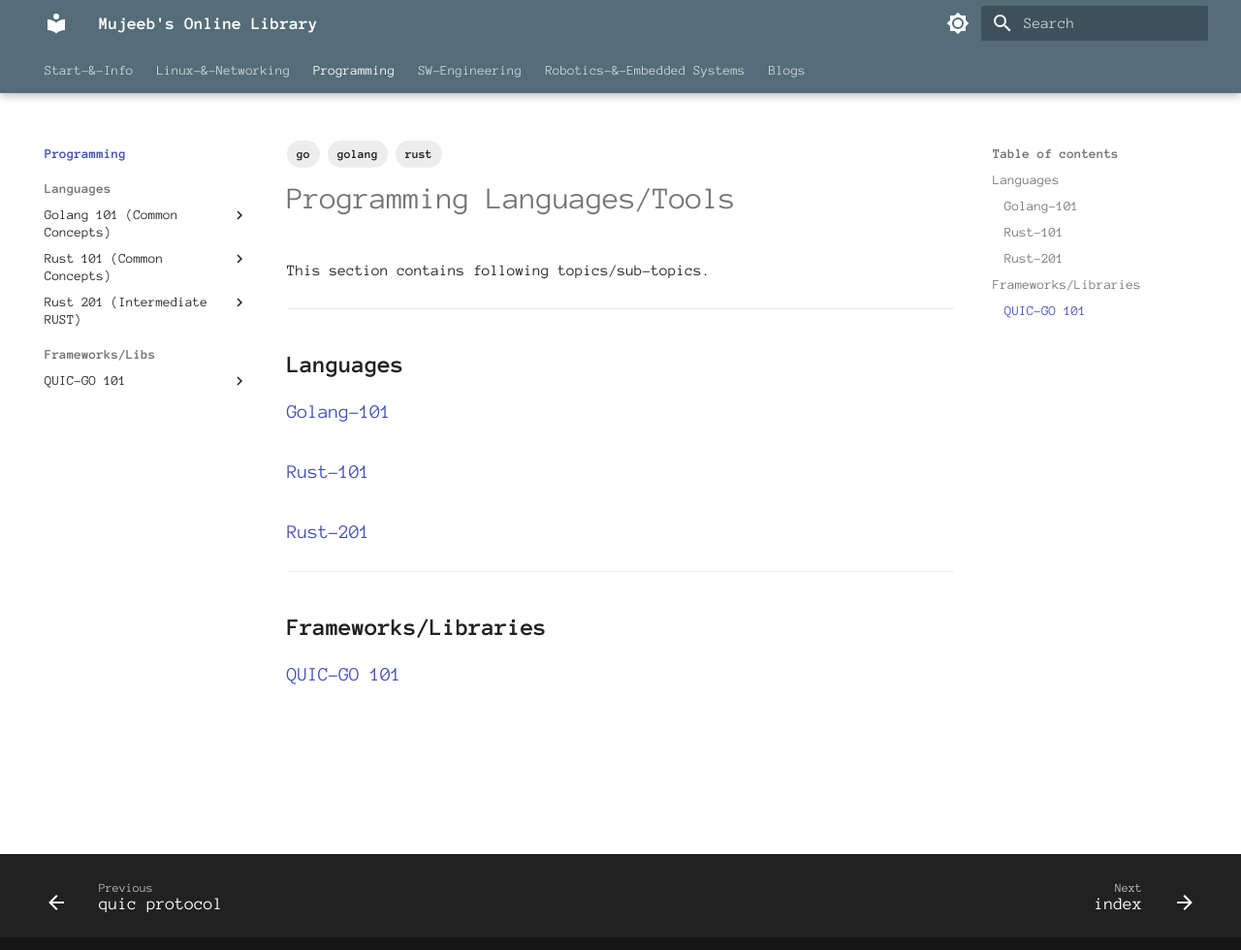
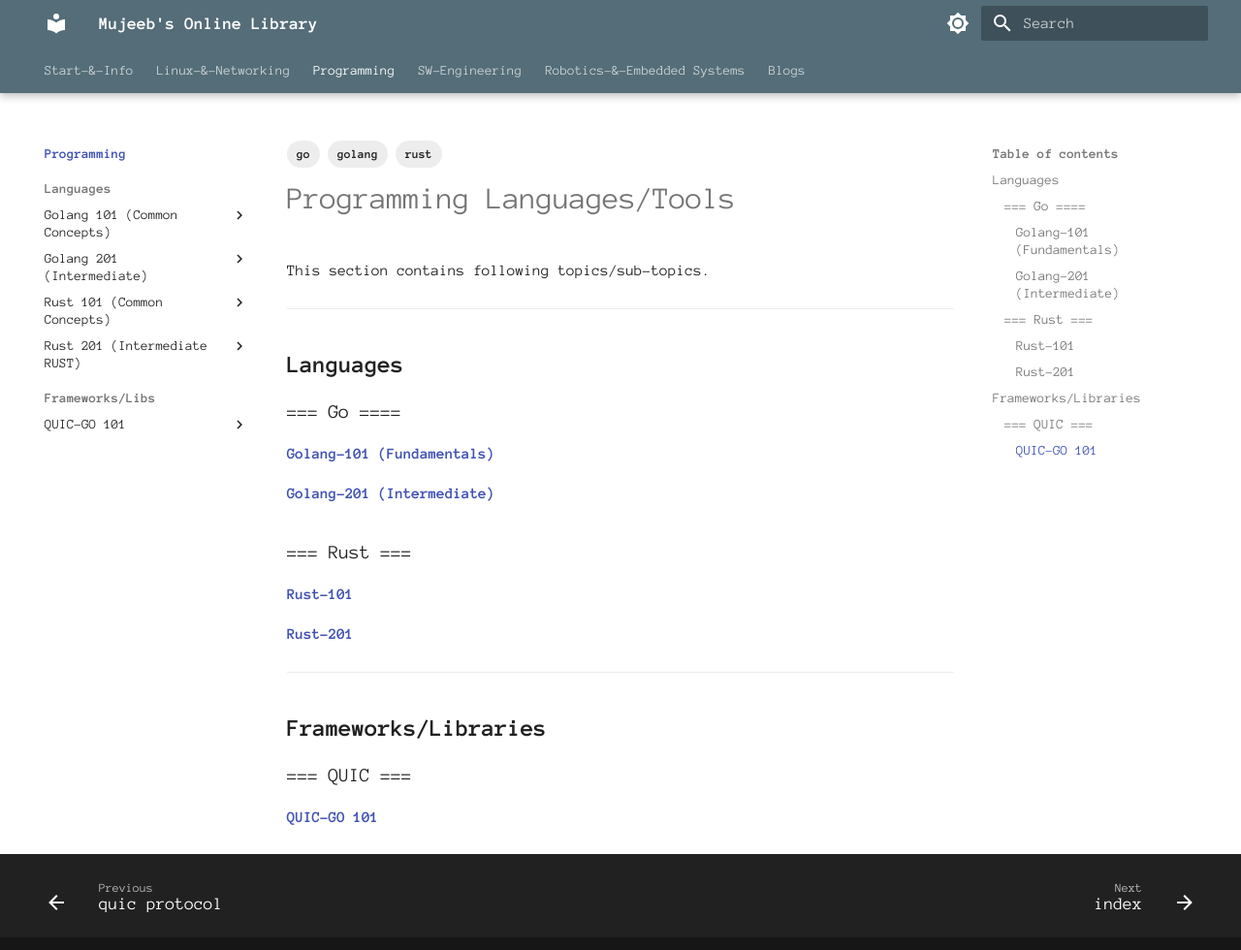
Before and after one commit to alohamujeeb/alohamujeeb.github.io, an MkDocs documentation site: the page built from docs/programming/index.md, in a window 1280 px wide and 991 px high. Shown: the top 980 px of the window at 97% size. Built offline with MkDocs 1.6.1 and Material for MkDocs 9.7.7, drawn with Linux system fonts in a browser that asks for light colours.

Commit message:
files restructured

```diff
--- a/docs/programming/index.md
+++ b/docs/programming/index.md
@@ -12,13 +12,19 @@ This section contains following topics/sub-topics.
 ---
 ## **Languages**
 
-### [Golang-101](languages/golang101/index.md)
+### === Go ====
 
-### [Rust-101](languages/rust101/index.md)
+#### [Golang-101 (Fundamentals)](languages/golang101/index.md)
 
-### [Rust-201](languages/rust201/index.md)
+#### [Golang-201 (Intermediate)](languages/golang201/index.md)
+
+### === Rust ===
+#### [Rust-101](languages/rust101/index.md)
+
+#### [Rust-201](languages/rust201/index.md)
 
 ---
 ## **Frameworks/Libraries**
 
-### [QUIC-GO 101](frameworks/quicgo101/index.md)
+### === QUIC ===
+#### [QUIC-GO 101](frameworks/quicgo101/index.md)
--- a/docs/programming/languages/golang101/index.md
+++ b/docs/programming/languages/golang101/index.md
@@ -3,7 +3,7 @@ tags:
     - go
     - golang
 ---
-# **Golan(Go) Programming**
+# **Golang(Go) 101**
 
 ---
 ## About Golagng 101 (Common programming concepts)
--- a/mkdocs.yml
+++ b/mkdocs.yml
@@ -144,6 +144,10 @@ nav:
         - 10-Slices in Go: programming/languages/golang101/10-slices-in-Go.md
         #- imports and packages
         #- Collections
+      - Golang 201 (Intermediate):
+        - index: programming/languages/golang201/index.md
+        - 01-Modules in Go: programming/languages/golang201/01-modules.md
+
       - Rust 101 (Common Concepts):
         - index: programming/languages/rust101/index.md
         - 01-Getting Started: programming/languages/rust101/01-gettingstarted.md
```
Also changed, not shown: docs/programming/languages/golang201/01-modules.md (added, +27 -0 lines), docs/programming/languages/golang201/index.md (added, +19 -0 lines).
